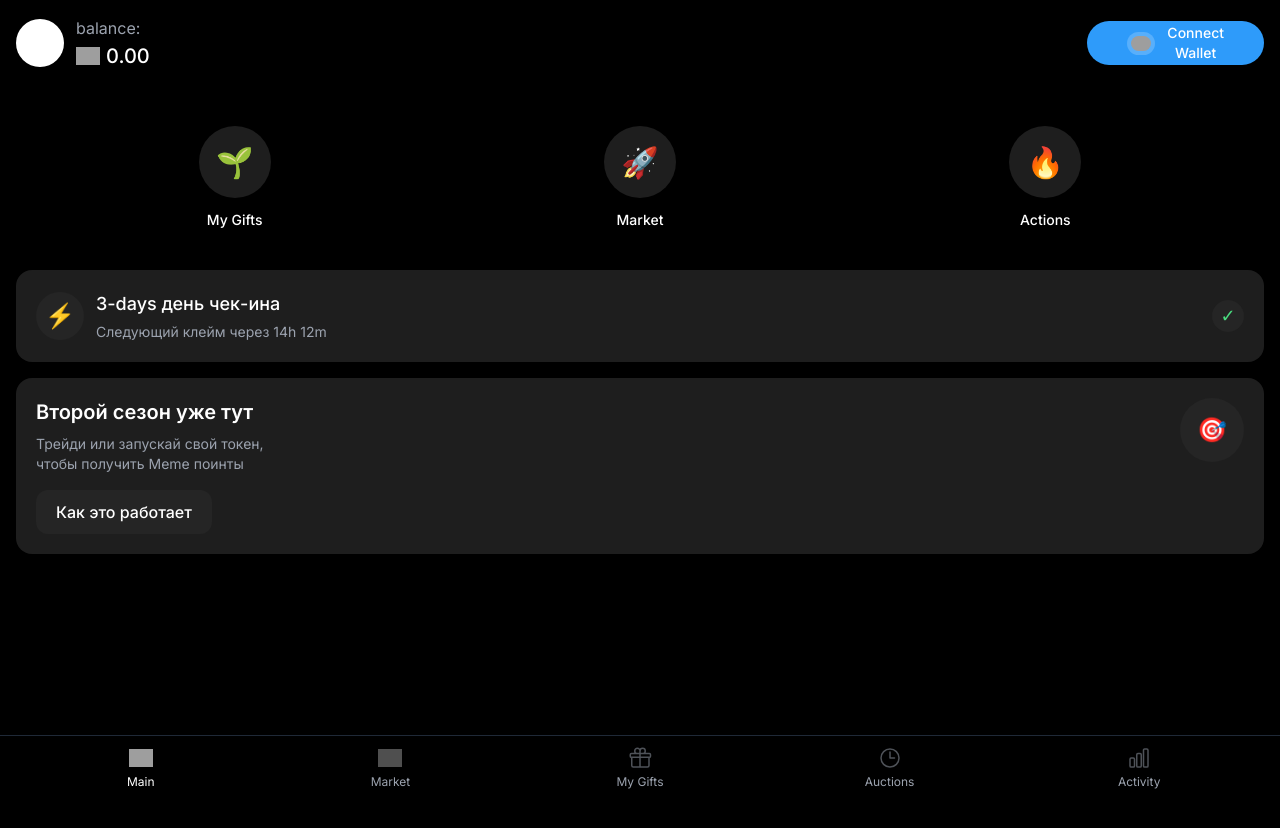
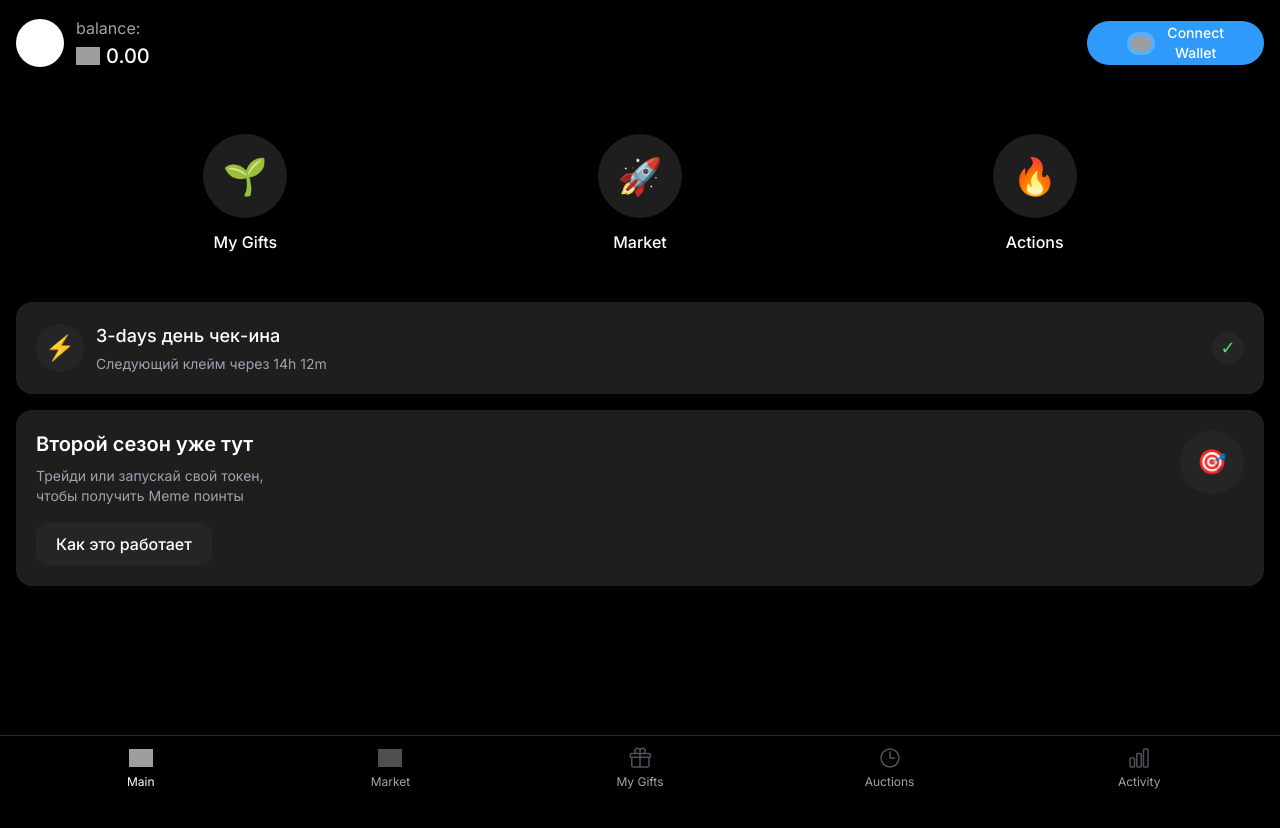
Before and after one commit to useriiefokrjkgjrkgkgkjkg/folder-number-1, a Next.js app: page / in a window 1280 px wide. Shown: the top 828 px of the page. Built offline with nearby package versions, Linux system fonts and the light colour scheme; grey boxes are pictures that could not be loaded.

Commit message:
Update: Increase size of navigation buttons and adjust spacing

```diff
--- a/src/app/page.tsx
+++ b/src/app/page.tsx
@@ -8,7 +8,7 @@ export default function Home() {
     <main className="min-h-screen bg-black pb-20">
       <Header />
 
-      <div className="flex justify-around px-8 mt-10">
+      <div className="flex justify-around px-12 mt-12 mb-12">
         <ActionButton icon="🌱" label="My Gifts" />
         <ActionButton icon="🚀" label="Market" />
         <ActionButton icon="🔥" label="Actions" />
--- a/src/components/ActionButton.tsx
+++ b/src/components/ActionButton.tsx
@@ -8,10 +8,10 @@ interface ActionButtonProps {
 export default function ActionButton({ icon, label }: ActionButtonProps) {
   return (
     <div className="flex flex-col items-center gap-3">
-      <button className="w-[72px] h-[72px] bg-[#1E1E1E] hover:bg-[#252525] rounded-full flex items-center justify-center transition-colors">
-        <span className="text-3xl">{icon}</span>
+      <button className="w-[84px] h-[84px] bg-[#1E1E1E] hover:bg-[#252525] rounded-full flex items-center justify-center transition-colors">
+        <span className="text-4xl">{icon}</span>
       </button>
-      <span className="text-white text-sm font-medium">{label}</span>
+      <span className="text-white text-base font-medium">{label}</span>
     </div>
   );
 }
```
